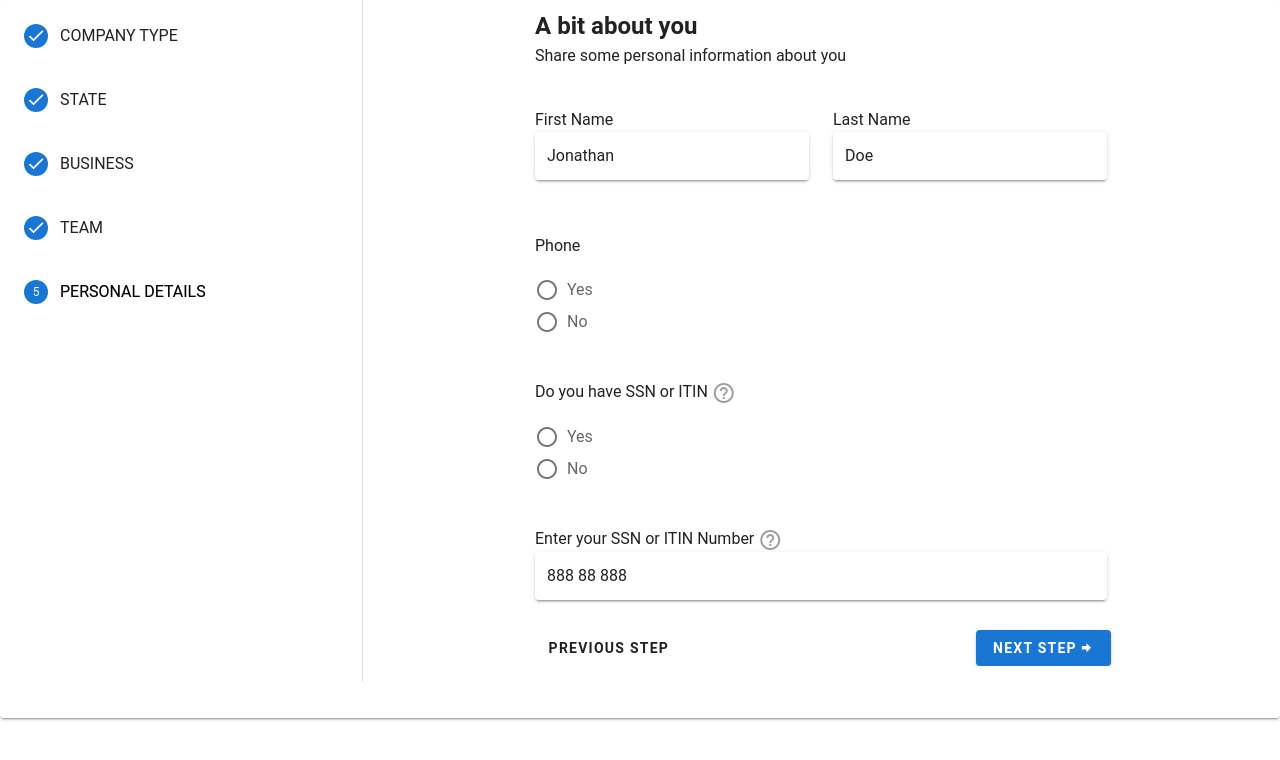
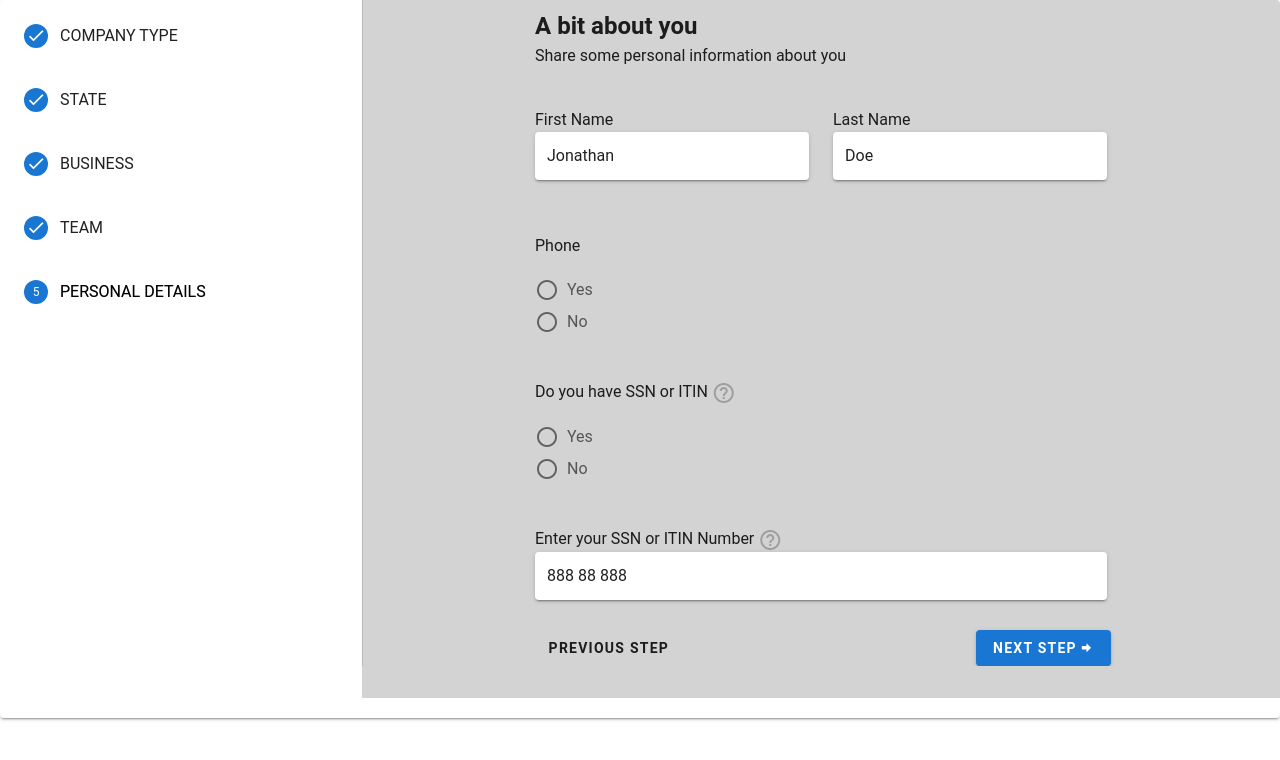
Before and after one commit to sprintcorp/Vue_Job_Test, a Vue app: page /about in a window 1280 px wide. Shown: the top 760 px of the page. Built offline with nearby package versions, Linux system fonts and the light colour scheme.

Commit message:
final push

```diff
--- a/src/pages/about/about.css
+++ b/src/pages/about/about.css
@@ -5,3 +5,7 @@
   border: 1.5px solid #1972f1;
   color: #1972f1;
 }
+
+.bg-color {
+  background-color: lightgray;
+}
--- a/src/pages/about/about.vue
+++ b/src/pages/about/about.vue
@@ -13,7 +13,7 @@
         <v-stepper-step :complete="e6 > 5" step="5">PERSONAL DETAILS</v-stepper-step>
       </v-col>
       <v-col cols="12" md="9">
-        <v-stepper-content step="5">
+        <v-stepper-content step="5" class="bg-color">
           <v-row align="center" justify="center">
             <v-col cols="12" md="8">
               <h2>A bit about you</h2>
@@ -83,7 +83,7 @@
           </v-row>
         </v-stepper-content>
 
-        <v-stepper-content step="6">
+        <v-stepper-content step="6" class="bg-color">
           <v-row align="center" justify="center">
             <v-col cols="12" md="8">
               <h2>Mailing Address</h2>
```
